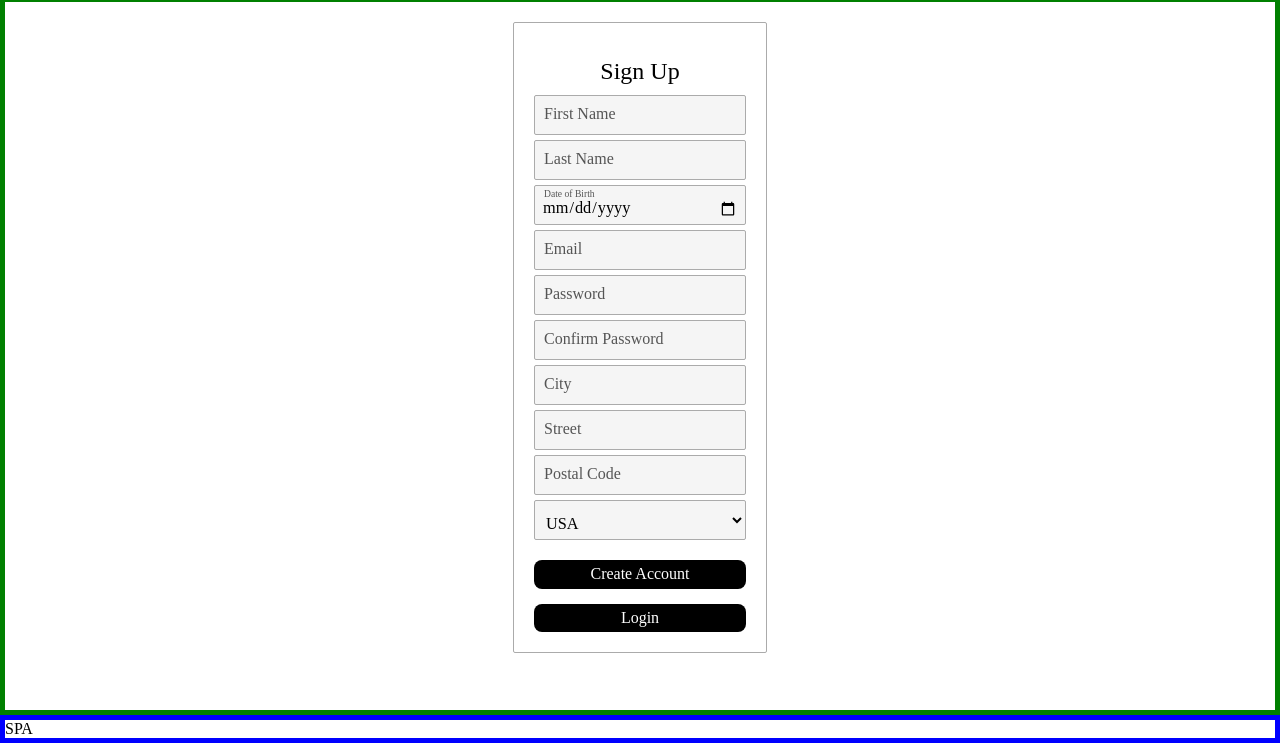
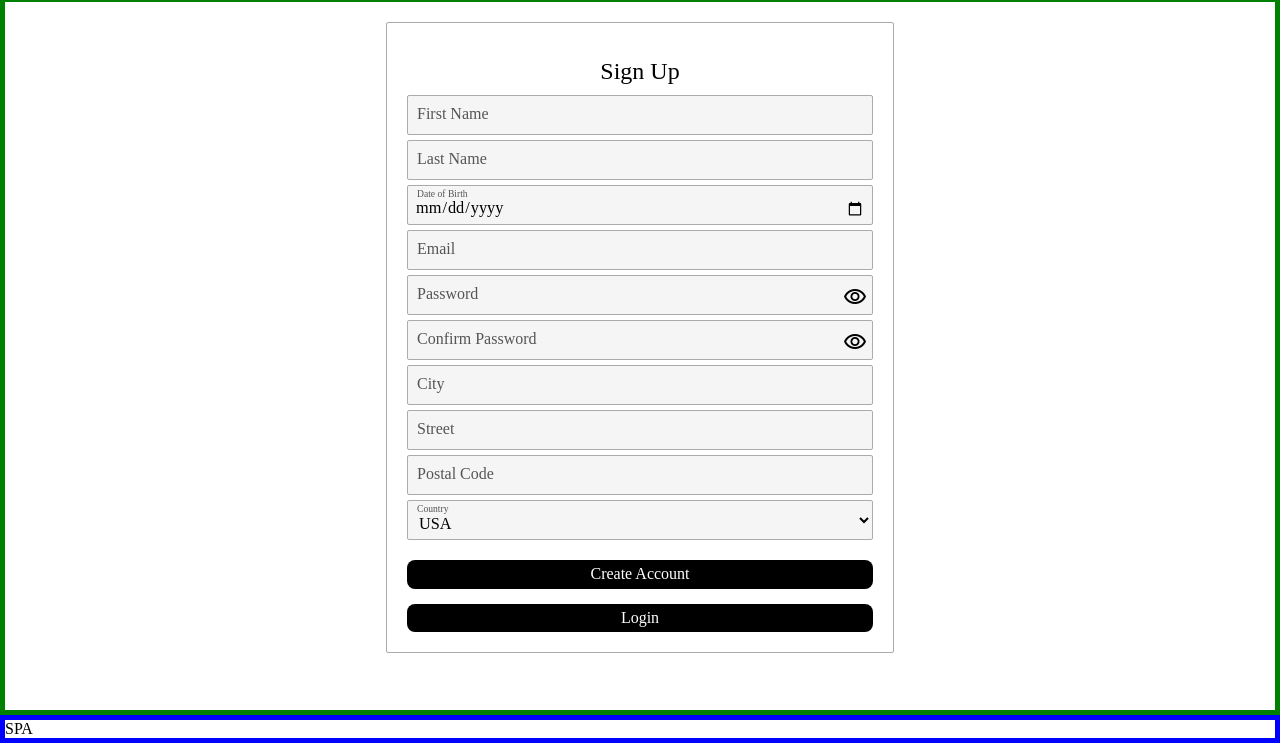
Before and after one commit to mir-org/eCommerce-Application, a website built with webpack: page src/index.html in a window 1280 px wide. Both pictures are taken after a click on the link "Registration". Shown: the part 57-800 px from the top of the page. Built offline with nearby package versions, Linux system fonts and the light colour scheme; no server answers.

Commit message:
feat: add option to show password

```diff
--- a/src/app/view/main/registration/registration-view-types.ts
+++ b/src/app/view/main/registration/registration-view-types.ts
@@ -13,6 +13,7 @@ export const SIGN_UP_CLASSES = {
   COUNTRY: 'country',
   REGISTER_BTN: 'primary-button',
   LOGIN_BTN: 'primary-button',
+  SHOW_HIDE_ICON: ['material-symbols-outlined', 'registration__show-hide-icon'],
 };
 
 export const SIGN_UP_TEXT = {
@@ -29,4 +30,16 @@ export const SIGN_UP_TEXT = {
   TITLE: 'Sign Up',
   REGISTER_BTN: 'Create Account',
   LOGIN_BTN: 'Login',
+  SHOW_HIDE_ICON: {
+    VISIBLE: 'visibility',
+    VISIBLE_OFF: 'visibility_off',
+  },
 };
+
+export const TYPE = {
+  INPUT_TYPE: {
+    EMAIL: 'email',
+    PASSWORD: 'password',
+    TEXT: 'text',
+  },
+};
--- a/src/app/view/main/registration/registration-view.ts
+++ b/src/app/view/main/registration/registration-view.ts
@@ -7,7 +7,7 @@ import { ElementCreator } from '../../../utils/element-creator';
 import InputFieldsCreator from '../../../utils/input-fields-creator';
 import { Validator } from '../../../utils/validator';
 import { View } from '../../view';
-import { SIGN_UP_CLASSES, SIGN_UP_TEXT } from './registration-view-types';
+import { SIGN_UP_CLASSES, SIGN_UP_TEXT, TYPE } from './registration-view-types';
 
 class RegistrationView extends View {
   private form: ElementCreator | null;
@@ -153,6 +153,7 @@ class RegistrationView extends View {
     );
     const passwordInputElement = passwordInputCreator.getInputElement();
     this.passwordInput = passwordInputElement;
+    this.addShowHidePasswordIcon(this.passwordInput, passwordInputCreator);
     // firstNameInputElement.addEventListener('keydown', this.inputKeydownFn.bind(this));
     this.form?.addInnerElement(passwordInputCreator.getElement());
   }
@@ -168,8 +169,21 @@ class RegistrationView extends View {
     );
     const confirmPasswordInputElement = confirmPasswordInputCreator.getInputElement();
     this.confirmPasswordInput = confirmPasswordInputElement;
+    this.addShowHidePasswordIcon(this.confirmPasswordInput, confirmPasswordInputCreator);
     // firstNameInputElement.addEventListener('keydown', this.inputKeydownFn.bind(this));
     this.form?.addInnerElement(confirmPasswordInputCreator.getElement());
+  }
+
+  private addShowHidePasswordIcon(passwordInput: HTMLInputElement, passwordInputCreator: InputFieldsCreator): void {
+    const showHideIconCreator = new ElementCreator(
+      'span',
+      SIGN_UP_CLASSES.SHOW_HIDE_ICON,
+      SIGN_UP_TEXT.SHOW_HIDE_ICON.VISIBLE
+    );
+    showHideIconCreator
+      .getElement()
+      .addEventListener('click', this.showHidePasswordFn.bind(this, passwordInput, showHideIconCreator));
+    passwordInputCreator.addInnerElement(showHideIconCreator);
   }
 
   private addAddressInput(): void {
@@ -233,6 +247,7 @@ class RegistrationView extends View {
     const selectClasses = ['registration__country-input', 'primary-input'];
     const countryAddressInputWrapper = new ElementCreator('div', wrapperClasses);
     const countryAddressInputLabel = new ElementCreator('label', labelClasses);
+    countryAddressInputLabel.getElement().textContent = 'Country';
     const countryAddressInputCreator = new ElementCreator('select', selectClasses);
     for (let i = 0; i < countryOptions.length; i += 1) {
       const option = document.createElement('option');
@@ -294,6 +309,17 @@ class RegistrationView extends View {
     }
   }
 
+  private showHidePasswordFn(passwordInput: HTMLInputElement, showHideIconCreator: ElementCreator): void {
+    const showHideIconElement = showHideIconCreator.getElement();
+    if (passwordInput.getAttribute('type') === TYPE.INPUT_TYPE.PASSWORD) {
+      passwordInput.setAttribute('type', TYPE.INPUT_TYPE.TEXT);
+      showHideIconElement.textContent = SIGN_UP_TEXT.SHOW_HIDE_ICON.VISIBLE_OFF;
+    } else {
+      passwordInput.setAttribute('type', TYPE.INPUT_TYPE.PASSWORD);
+      showHideIconElement.textContent = SIGN_UP_TEXT.SHOW_HIDE_ICON.VISIBLE;
+    }
+  }
+
   private getFormData(): MyCustomerDraft {
     const formEmail = this.emailInput?.value ?? '';
     const formPassword = this.passwordInput?.value ?? '';
--- a/src/assets/sass/components/_inputs.scss
+++ b/src/assets/sass/components/_inputs.scss
@@ -45,3 +45,7 @@
   padding-bottom: 0px;
   font-size: 1.7em;
 }
+
+input[type="password"] {
+  padding-right: 43px;
+}
--- a/src/assets/sass/pages/_registration.scss
+++ b/src/assets/sass/pages/_registration.scss
@@ -5,7 +5,7 @@
   align-content: center;
   padding: 20px;
   gap: 5px;
-  width: 20%;
+  width: 40%;
   margin: 20px auto 0;
   border: 1px solid $login-registration-section-border-color;
   border-radius: 2px;
--- a/src/index.html
+++ b/src/index.html
@@ -7,6 +7,7 @@
   <meta name="viewport" content="width=device-width, initial-scale=1.0">
   <title>Document</title>
   <link rel="icon" href="favicon.ico">
+  <link rel="stylesheet" href="https://fonts.googleapis.com/css2?family=Material+Symbols+Outlined" />
 </head>
 
 <body>
```
